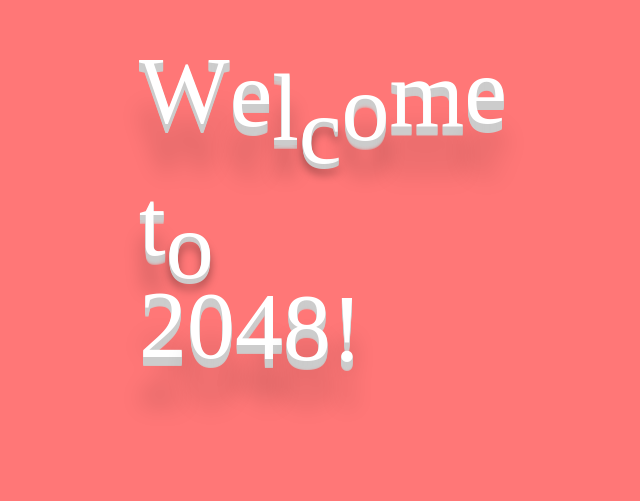
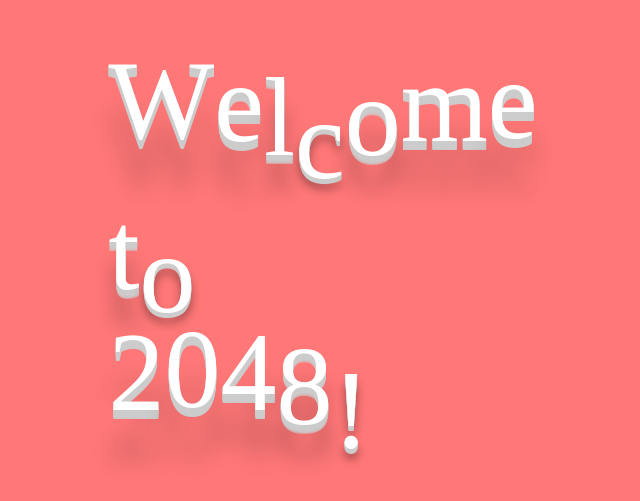
Before and after one commit to raulvillora/2048, a React (Create React App) app: page / in a window 1280 px wide. Shown: the part 157-658 px from the top of the page, without its empty margins (317-957 px from the left). Built offline with nearby package versions, Linux system fonts and the light colour scheme.

Commit message:
Fixed landing page

```diff
--- a/src/App.css
+++ b/src/App.css
@@ -57,7 +57,7 @@ h1.title {
     display: inline-block;
     animation: bounce .3s ease infinite alternate;
     font-family: 'Titan One', cursive;
-    font-size: 12vh;
+    font-size: 14vh;
     color: #FFF;
     text-shadow: 0 1px 0 #CCC, 0 2px 0 #CCC, 0 3px 0 #CCC, 0 4px 0 #CCC, 0 5px 0 #CCC, 0 6px 0 transparent, 0 7px 0 transparent, 0 8px 0 transparent, 0 9px 0 transparent, 0 10px 10px rgba(0, 0, 0, .4);
 }
@@ -98,26 +98,26 @@ h1.title {
 }
 
 .headingStyle h1 span:nth-child(11) {
-    animation-delay: .10s;
+    animation-delay: 1.0s;
 }
 
 .headingStyle h1 span:nth-child(12) {
-    animation-delay: .11s;
+    animation-delay: 1.1s;
 }
 
 .headingStyle h1 span:nth-child(13) {
-    animation-delay: .12s;
+    animation-delay: 1.2s;
 }
 
 .headingStyle h1 span:nth-child(14) {
-    animation-delay: .13s;
+    animation-delay: 1.3s;
 }
 
 .headingStyle h1 span:nth-child(15) {
-    animation-delay: .14s;
+    animation-delay: 1.4s;
 }
 .headingStyle h1 span:nth-child(16) {
-    animation-delay: .15s;
+    animation-delay: 1.5s;
 }
 @keyframes bounce {
     100% {
```
